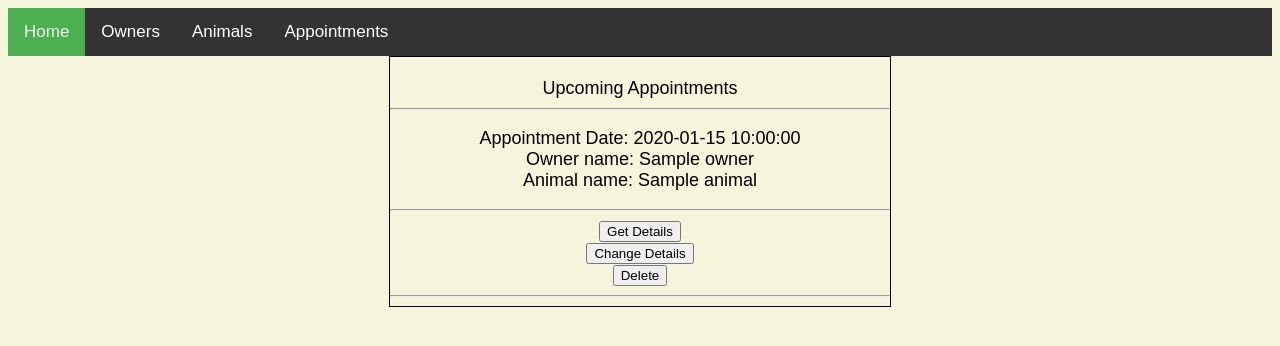
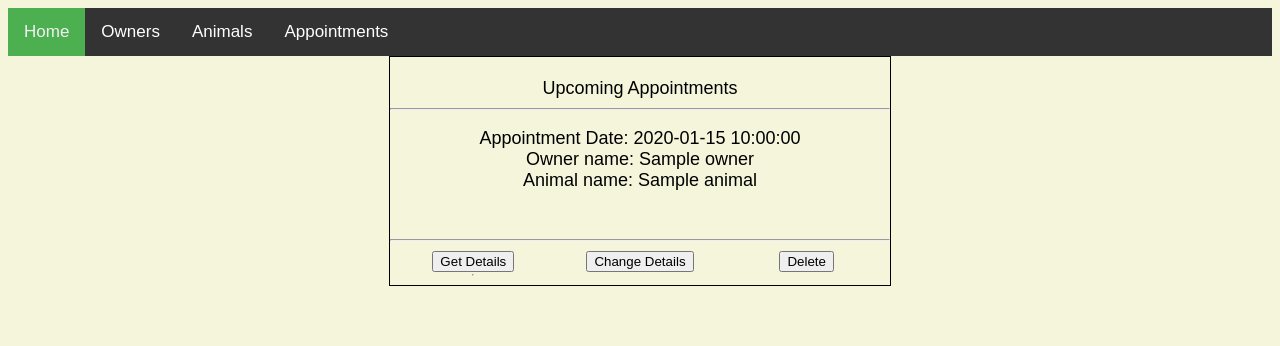
Before and after one commit to Iain-Forbes/Vet_Project, a Flask app: page /appointments in a window 1280 px wide. Shown: the top 346 px of the page. Run offline with Flask 2, Linux system fonts and the light colour scheme; a database or web service that is not in the repository returns one stand-in record (values such as "Sample title"); some libraries are stand-ins or nearby versions.

Commit message:
Update finally updates :)

```diff
--- a/controllers/animal_controller.py
+++ b/controllers/animal_controller.py
@@ -47,7 +47,7 @@ def show_animal(id):
 @animals_blueprint.route("/animals/<id>/edit")
 def edit_animal(id):
     animals = animal_repository.select(id)
-    return render_template('animals/edit.html')
+    return render_template('animals/edit.html', animals=animals)
 
 
 # UPDATE
--- a/repositories/animal_repository.py
+++ b/repositories/animal_repository.py
@@ -57,7 +57,7 @@ def delete(id):
     run_sql(sql, values)
 
 def update(animal):
-    sql = "UPDATE animals SET (name, date_of_birth, animal_type, treatment_plan, owner_id) (%s, %s, %s, %s, %s, %s) WHERE id = %s"
+    sql = "UPDATE animals SET (name, date_of_birth, animal_type, treatment_plan, owner_id) (%s, %s, %s, %s, %s) WHERE id = %s"
     values = [
         animal.name,
         animal.date_of_birth,
--- a/repositories/appointment_repository.py
+++ b/repositories/appointment_repository.py
@@ -55,7 +55,7 @@ def delete(id):
     run_sql(sql, values)
 
 def update(appointment):
-    sql = "UPDATE appointments SET (appointment_time, appointment_date, animal_id, owner_id) = (%s, %s, %s, %s, %s) WHERE id = %s"
+    sql = "UPDATE appointments SET (appointment_time, appointment_date, animal_id, owner_id) = (%s, %s, %s, %s) WHERE id = %s"
     vaules = [appointment.appointment_time, appointment.appointment_date, appointment.owner.id, appointment.animal.id, appointment.id]
     run_sql(sql, vaules)
 
--- a/repositories/owner_repository.py
+++ b/repositories/owner_repository.py
@@ -44,7 +44,7 @@ def delete(id):
     run_sql(sql, vaules)
 
 def update(owner):
-    sql = "UPDATE owners SET (name, address) = (%s, %s, %s) WHERE id %s"
+    sql = "UPDATE owners SET (name, address) = (%s, %s) WHERE id = %s"
     values = [owner.name, owner.address, owner.id]
     run_sql(sql, values)
 
--- a/static/style.css
+++ b/static/style.css
@@ -4,7 +4,6 @@ body{
 
 }
 
-/* Add a black background color to the top navigation */
 .topnav {
     background-color: #333;
     overflow: hidden;
@@ -12,7 +11,6 @@ body{
     flex-flow: row wrap;
   }
 
-  /* Style the links inside the navigation bar */
    .topnav a {
     float: left;
     display: block;
@@ -23,24 +21,20 @@ body{
     font-size: 17px;
   }
 
-  /* Add an active class to highlight the current page */
   .active {
     background-color: #4CAF50;
     color: white;
   }
 
-  /* Hide the link that should open and close the topnav on small screens */
   .topnav .icon {
     display: none;
   }
 
-  /* Dropdown container - needed to position the dropdown content */
   #dropdown {
     float: left;
     overflow: hidden;
   }
 
-  /* Style the dropdown button to fit inside the topnav */
   .dropdown .dropbtn {
     font-size: 17px;
     border: none;
@@ -52,7 +46,6 @@ body{
     margin: 0;
   }
 
-  /* Style the dropdown content (hidden by default) */
   .dropdown-content {
     display: none;
     position: absolute;
@@ -62,7 +55,6 @@ body{
     z-index: 1;
   }
 
-  /* Style the links inside the dropdown */
   .dropdown-content a {
     float: none;
     color: black;
@@ -72,24 +64,21 @@ body{
     text-align: left;
   }
 
-  /* Add a dark background on topnav links and the dropdown button on hover */
   .topnav a:hover, .dropdown:hover .dropbtn {
     background-color: #555;
     color: white;
   }
 
-  /* Add a grey background to dropdown links on hover */
   .dropdown-content a:hover {
     background-color: #ddd;
     color: black;
   }
 
-  /* Show the dropdown menu when the user moves the mouse over the dropdown button */
   .dropdown:hover .dropdown-content {
     display: block;
   }
 
-  /* When the screen is less than 600 pixels wide, hide all links, except for the first one ("Home"). Show the link that contains should open and close the topnav (.icon) */
+
   @media screen and (max-width: 600px) {
     .topnav a:not(:first-child), .dropdown .dropbtn {
       display: none;
@@ -113,10 +102,16 @@ section{
     margin: auto;
     width: 500px;
     border: 1px groove black;
-    display: grid flex;
     text-align: center;
-    flex-flow: wrap row;
-    justify-content: center;
-    justify-items: center;
     font-size: large;
 }
+
+ /* .animal_details{
+display: flex;
+flex-flow: wrap row;
+} */
+
+.input {
+display: grid;
+grid-template: 15px / 1fr 1fr 1fr;
+}
--- a/templates/animals/edit.html
+++ b/templates/animals/edit.html
@@ -1,7 +1,7 @@
 {% extends "base.html" %}
 {% block content %}
 <section>
-<form action="/animals" method="post">
+<form action="/animals/{{ animals.id }}" method="post">
 
   <div>
     <label for="name">Name:</label>
--- a/templates/appointments/index.html
+++ b/templates/appointments/index.html
@@ -7,25 +7,30 @@ Upcoming Appointments
 
 {% for appointment in all_appointments %}
 
-
+<div class = appointment_details>
   <p> Appointment Date: {{ appointment.appointment_date }}
   <BR>
   Owner name: {{ appointment.owner.name }}
   <BR>
   Animal name: {{appointment.animal.name}}</p>
-  <hr>
+  <br> <hr>
+
+  <div class = input>
+
     <form action="appointments/{{ appointment.id }}" method="GET">
       <input type="submit" value="Get Details">
     </form>
+
     <form action="/appointments/{{ appointment.id }}/edit" method="GET">
       <input type="submit" value="Change Details">
+    </form>
 
-</form>
     <form action="/appointments/{{ appointment.id }}/delete" method="POST">
       <input type="submit" value="Delete">
     </form>
   <hr>
-
+</div>
+</div>
 
 
 {% endfor %}
--- a/templates/owners/show.html
+++ b/templates/owners/show.html
@@ -1,8 +1,7 @@
 {% extends "base.html" %}
 {% block content %}
 <section>
-
-  <div>
+  <div class = owner_details>
     <p>Name: {{ owner.name }}</p>
     <hr>
     <p>Address: {{ owner.address }}<BR>
```
Also changed, not shown: templates/animals/index.html (+7 -3 lines), templates/owners/edit.html (+5 -3 lines), templates/owners/index.html (+10 -3 lines). Lines whose indentation alone changed are shown as unchanged.
